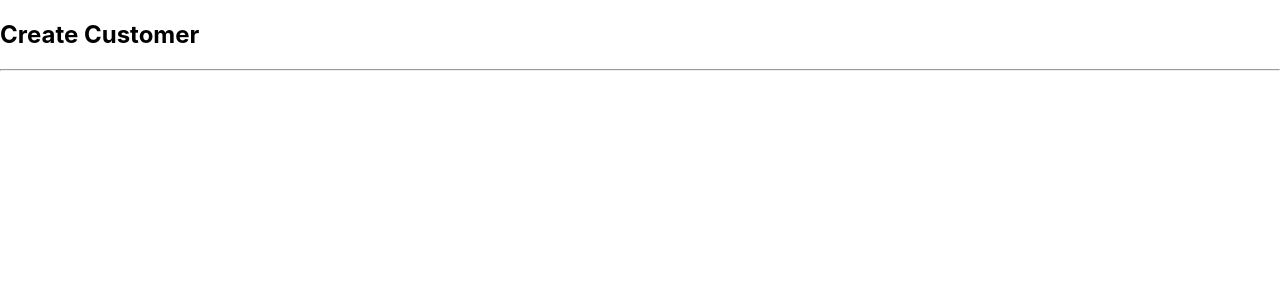
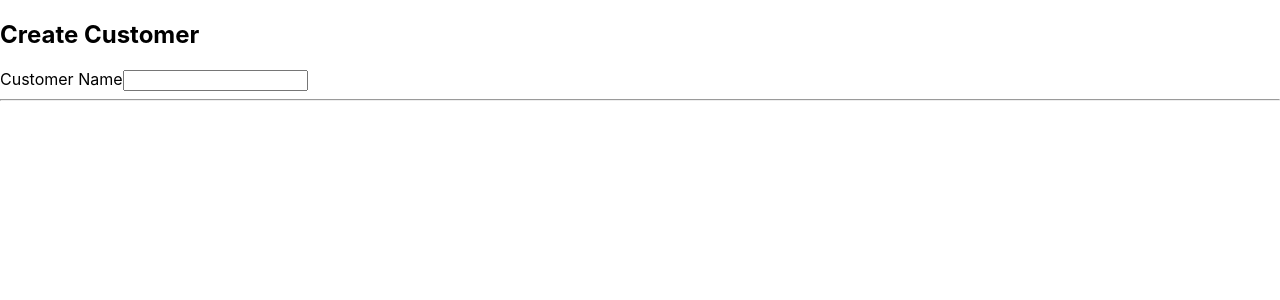
Before and after one commit to paraketsova/nackademin-b2b-crm, a React (Create React App) app: page /customers/create in a window 1280 px wide. Shown: the top 300 px of the page. Built offline with nearby package versions, Linux system fonts and the light colour scheme.

Commit message:
Add f renderInput at CustomerCreatePage

```diff
--- a/src/pages/CustomerCreatePage.jsx
+++ b/src/pages/CustomerCreatePage.jsx
@@ -1,11 +1,21 @@
 import React from 'react'
 
 export default function CustomerCreatePage() {
+
+  function renderInput(name, label) {
+    return (
+      <>
+      <label>{label}</label>
+      <input name={name} />
+      </>
+    )
+  }
+
   return (
     <div>
       <h2>Create Customer</h2>
       <form>
-
+        {renderInput("name", "Customer Name")}
       </form>
     </div>
   )
```
Also changed, not shown: 1 other file (tests, documents, lock files or other folders).
